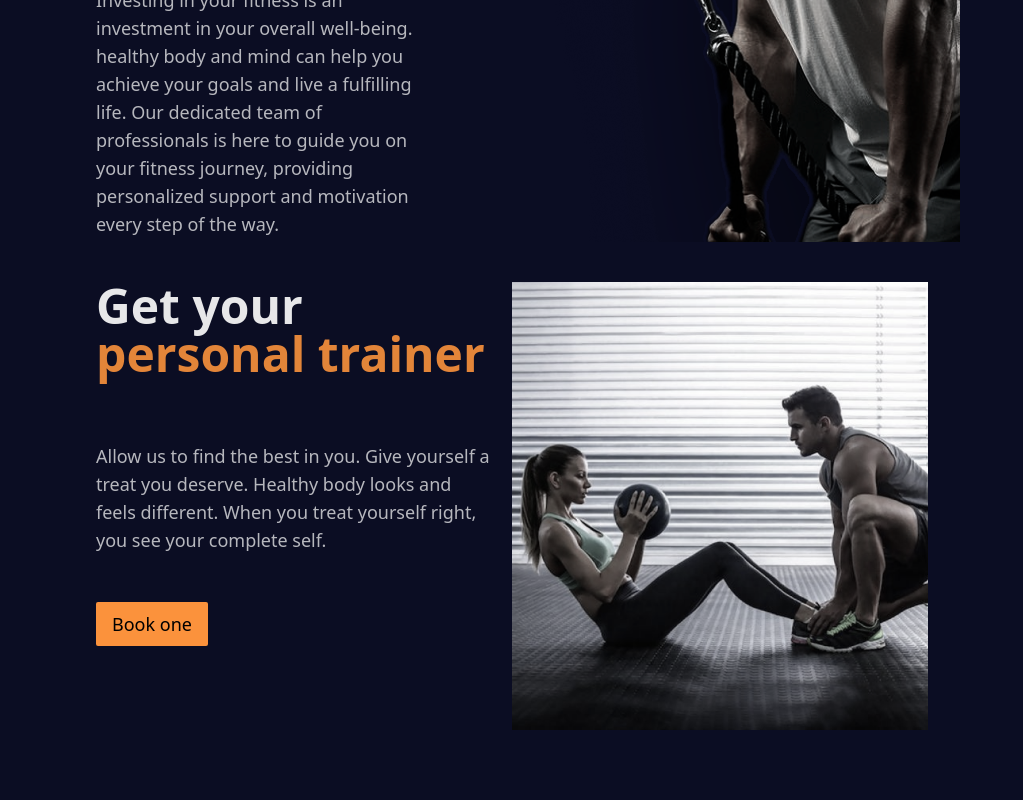
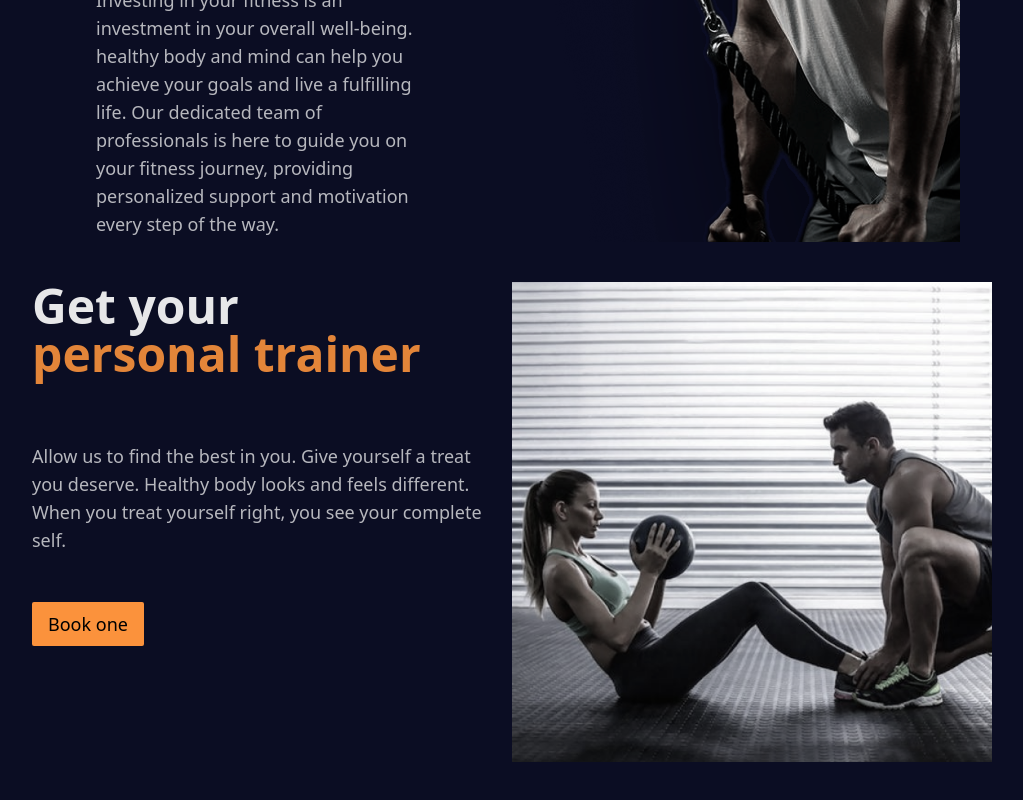
Before and after one commit to bipu01/gymTs, a React (Vite) app: page / in a window 1280 px wide. Shown: the part 518-1318 px from the top of the page, without its empty margins (128-1151 px from the left). Built offline with nearby package versions, Linux system fonts and the light colour scheme.

Commit message:
Update Body.tsx

```diff
--- a/src/Body/Body.tsx
+++ b/src/Body/Body.tsx
@@ -37,7 +37,7 @@ const Body = () => {
         </section>
 
         <section className="relative  w-100vw px-2 sm:px-8 mt-10 ">
-            <div className=" grid grid-rows-4 sm:grid-cols-4 lg:mx-15vw h-80vh ">
+            <div className=" grid grid-rows-4 sm:grid-cols-4 lg:mx-10vw h-80vh ">
                 <div className=" sm:col-span-2 sm:row-span-1">
                     <h1 className="text-4xl sm:text-5xl w-80% h-10 font-bold whitespace-nowrap opacity-90">Get your
                         <div className="text-orange-400 ">
```
